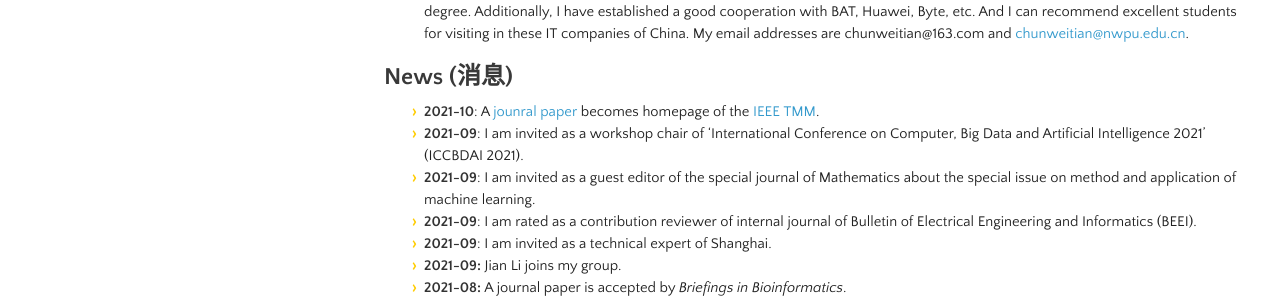
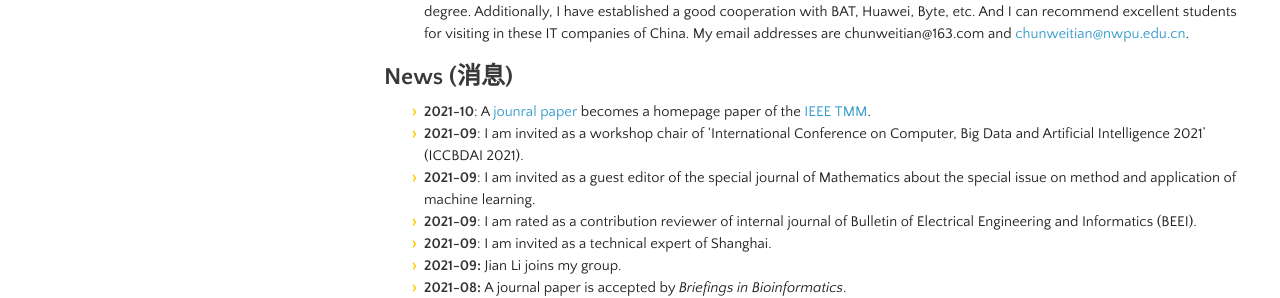
Before and after one commit to hellloxiaotian/hellloxiaotian.github.io, a Jekyll site: the page built from index.md, in a window 1280 px wide and 900 px high, scrolled down 1322 px. Shown: the part 156-454 px from the top of the window. Built offline with Jekyll 4.4.1, drawn with Linux system fonts in a browser that asks for light colours; nearby versions of some CDN libraries; our own code applies the rules of GitHub Pages for plain Markdown files; the repository's description, which GitHub fills in, is left out.

Commit message:
Add files via upload

```diff
--- a/index.md
+++ b/index.md
@@ -29,7 +29,7 @@
 - Welcome to contact me for undergraduates, masters and RA students, who are interested in artificial intelligence, deep learning and image processing. I have good cooperation with Tsinghua University, Peking University, Harbin Institute of Technology, National University of Defense Technology, Wuhan University, Central South University, Dalian University of Technology, Nankai University , Hunan University, Nanjing University of Technology, Southern University of Science and Technology, Institute of Information Technology, Chinese Academy of Sciences, Shenzhen Advanced Institute of Chinese Academy of Sciences, Pengcheng Laboratory, Chinese University of Hong Kong, City University of Hong Kong, University of Macau, Tsinghua University in Taiwan, Zurich Institute of Technology, Nanyang Technological University in Singapore , University of Central Florida, University of Technology Sydney, Australia, Western Norway University of Applied Sciences and Massey University in New Zealand and other well-known universities, etc. Outstanding students can be recommended to a world-class group for visiting, exchanging or applying PhD degree. Additionally, I have established a good cooperation with BAT, Huawei, Byte, etc. And I can recommend excellent students for visiting in these IT companies of China. My email addresses are chunweitian@163.com and [chunweitian@nwpu.edu.cn](mailto:chunweitian@nwpu.edu.cn).
 
 ## News (消息)
-- **2021-10**: A [jounral paper](https://ieeexplore.ieee.org/stamp/stamp.jsp?arnumber=9105085) becomes homepage of the [IEEE TMM](https://ieeexplore.ieee.org/xpl/mostRecentIssue.jsp?punumber=6046&isnumber=9296985).
+- **2021-10**: A [jounral paper](https://ieeexplore.ieee.org/stamp/stamp.jsp?arnumber=9105085) becomes a homepage paper of the [IEEE TMM](https://ieeexplore.ieee.org/xpl/mostRecentIssue.jsp?punumber=6046&isnumber=9296985).
 - **2021-09**: I am invited as a workshop chair of 'International Conference on Computer, Big Data and Artificial Intelligence 2021' (ICCBDAI 2021).
 - **2021-09**: I am invited as a guest editor of the special journal of Mathematics about the special issue on method and application of machine learning.
 - **2021-09**: I am rated as a contribution reviewer of internal journal of Bulletin of Electrical Engineering and Informatics (BEEI).
```
